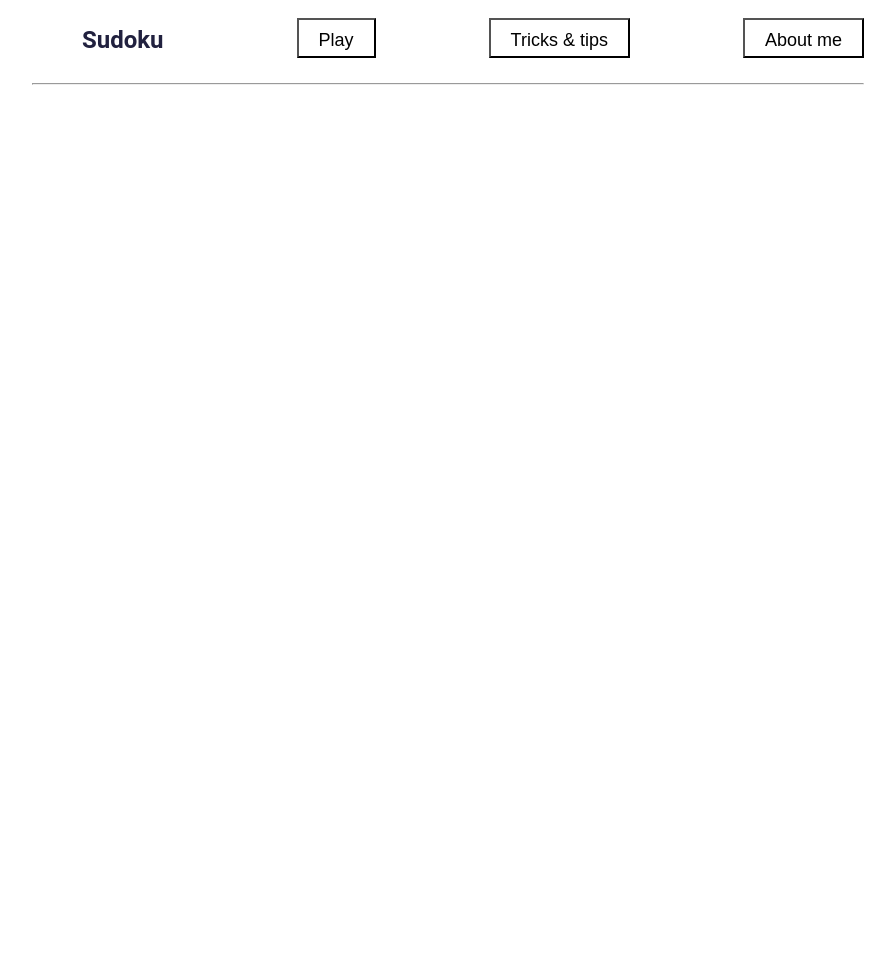
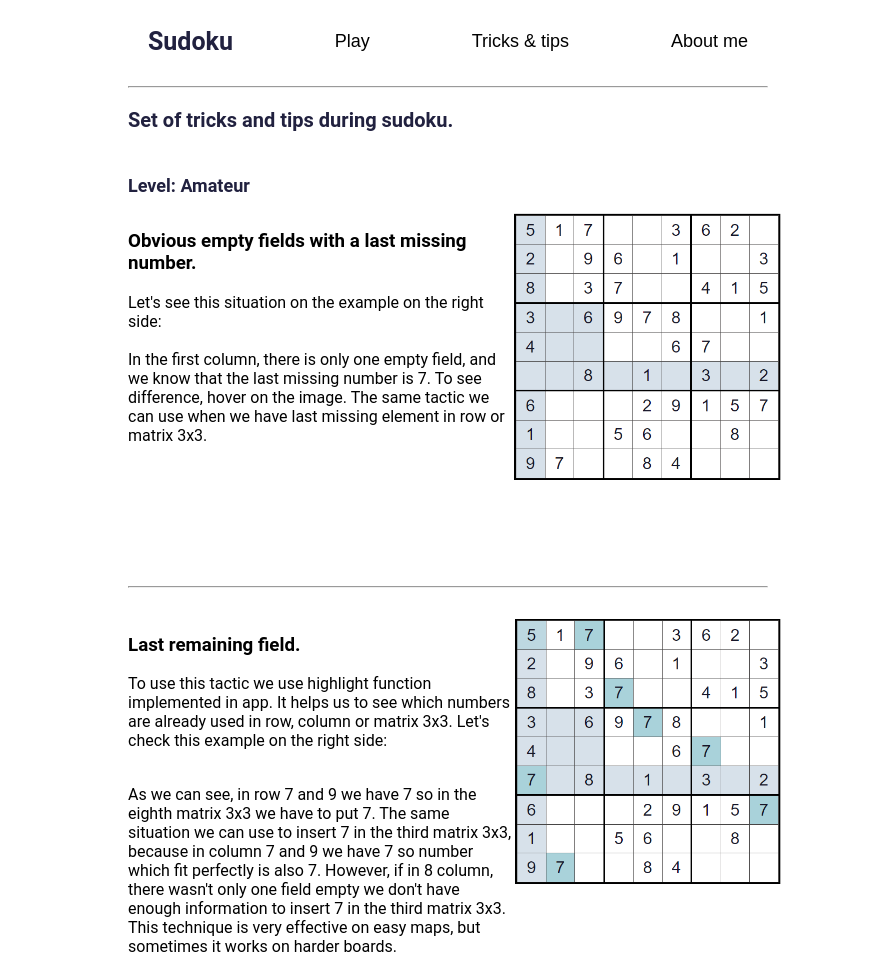
Before and after one commit to lukaszfabia/Sudoku, a website: page trickandtips.html in a window 1280 px wide. Shown: the whole page, without its empty margins (192-1087 px from the left). Before the commit the page ends 800 px from the top, so only its background shows below. Drawn offline with Linux system fonts and the light colour scheme.

Commit message:
dodanie jakis trikow poprawki do header.css i usuniecie zdebnych rzeczy ze skryptu

```diff
--- a/game.css
+++ b/game.css
@@ -157,7 +157,7 @@
     transition: background-color 0.3s ease;
 }
 
-.buttons-style {
+.new-game-button {
     display: inline-block;
     margin-left: 20px;
     margin-top: 20px;
@@ -171,7 +171,7 @@
     font-family: "Roboto", sans-serif;
 }
 
-.buttons-style:hover {
+.new-game-button:hover {
     background-color: #0c0d4b;
     transition: background-color 0.3s ease;
 }
--- a/header.css
+++ b/header.css
@@ -1,6 +1,6 @@
-body {
+body{
     font-family: "Roboto", sans-serif;
-    width: 65%;
+    width: 50%;
     height: auto;
     margin: 0 auto;
 }
@@ -10,21 +10,20 @@ body {
     width: auto;
     height: auto;
     display: flex;
-    justify-content: space-between;
+    justify-content: flex-start;
     align-items: center;
+    background-color: white;
 }
 
 .sudoku-title {
-    font-size: 24px;
     padding: 10px 20px 5px;
+    font-size: 25px;
     cursor: pointer;
     position: relative;
     overflow: hidden;
-    background-color: white;
-    margin-left: 30px;
 }
 
-.sudoku-title:before {
+.sudoku-title:before{
     content: "";
     position: absolute;
     bottom: 0;
@@ -40,14 +39,17 @@ body {
 }
 
 .header-button {
+    background-color: white;
     font-size: 18px;
     padding: 10px 20px 5px;
+    border: none;
+    border-radius: 5px;
+    margin-left: auto;
     cursor: pointer;
     position: relative;
     overflow: hidden;
-    background-color: white;
-    margin-left: 50px;
 }
+
 
 .header-button::before {
     content: "";
@@ -63,13 +65,13 @@ body {
 .header-button:hover::before {
     width: 100%;
 }
-
 .link {
     text-decoration: none;
     color: black;
 }
 
-.link-title {
+.link-title{
     text-decoration: none;
     color: #21213f;
+
 }
--- a/main-site.css
+++ b/main-site.css
@@ -10,3 +10,66 @@
     font-size: 16px;
     line-break: auto;
 }
+
+.link-tutorial {
+    text-decoration: none;
+    color: #21213f;
+    font-size: 16px;
+    font-weight: bold;
+}
+
+.level {
+    color: #21213f;
+    font-size: 18px;
+    font-weight: bold;
+}
+
+.container {
+    display: flex;
+    align-items: flex-start;
+    width: 60%;
+    height: 40%;
+}
+
+.image-container {
+    display: flex;
+    flex-direction: column;
+    justify-content: space-between;
+    width: 40%;
+    height: 100%;
+    float: right;
+}
+
+.image1 {
+    width: 270px;
+    height: 270px;
+    background-image: url(example1.png);
+    background-color: #FFFFFF;
+    background-repeat: no-repeat;
+    background-size: cover;
+    margin: auto;
+    transition: background-image 0.5s ease;
+}
+
+.image1:hover {
+    background-image: url(example1a.png);
+}
+
+.image2 {
+    width: 270px;
+    height: 270px;
+    background-image: url(example1a.png);
+    background-color: #FFFFFF;
+    background-repeat: no-repeat;
+    background-size: cover;
+    margin: auto;
+    transition: background-image 0.5s ease;
+}
+
+.image2:hover {
+    background-image: url(example1b.png);
+}
+
+.article-text {
+    text-align: left;
+}
--- a/trickandtips.html
+++ b/trickandtips.html
@@ -4,7 +4,7 @@
     <meta charset="UTF-8">
     <title>Sudoku</title>
     <link rel="stylesheet" href="header.css">
-    <link rel="stylesheet" href="game.css">
+    <link rel="stylesheet" href="main-site.css">
     <meta name="viewport" content="width=device-width, initial-scale=1.0">
 
 
@@ -14,8 +14,40 @@
     <h1 class="sudoku-title"><a class="link-title" href="sudoku.html">Sudoku</a></h1>
     <button class="header-button"><a class="link" href="game.html">Play</a></button>
     <button class="header-button"><a class="link" href="trickandtips.html">Tricks & tips</a></button>
-    <button class="header-button"><a class="link" href="aboutme.html">About me</a></button>
+    <button class="header-button"><a class="link" href="aboutme.html" target="_blank">About me</a></button>
 </header>
 <hr>
+
+<article>
+    <h3 class="head">Set of tricks and tips during sudoku.</h3>
+    <br>
+    <h1 class="level">Level: Amateur</h1>
+    <div class="image-container">
+        <div class="image1"></div>
+    </div>
+    <div class="container">
+        <div class="article-text">
+            <h3 class="article-text">Obvious empty fields with a last missing number.</h3>
+            Let's see this situation on the example on the right side:
+            <br><br>
+            In the first column, there is only one empty field, and we
+            know that the last missing number is 7. To see
+            difference, hover on the image. The same tactic we can use when we have last missing element in row or matrix 3x3.
+        </div>
+    </div>
+    <br><br><br><br><br><br><br><hr><br>
+    <div class="image-container">
+        <div class="image2"></div>
+    </div>
+    <div class="container">
+        <div class="article-text">
+            <h3 class="article-text">Last remaining field.</h3>
+            <p>To use this tactic we use highlight function implemented in app. It helps us to see which numbers are already used in row, column or matrix 3x3. Let's check this example on the right side:</p>
+            <br>
+            As we can see, in row 7 and 9 we have 7 so in the eighth matrix 3x3 we have to put 7. The same situation we can use to insert 7 in the third matrix 3x3, because in column 7 and 9 we have 7 so number which fit perfectly is also 7. However, if in 8 column, there wasn't only one field empty we don't have enough information to insert 7 in the third matrix 3x3. This technique is very effective on easy maps, but sometimes it works on harder boards.
+        </div>
+    </div>
+</article>
+<br>
 </body>
 </html>
```
Also changed, not shown: game.html (+1 -1 lines), generate_board.js (+121 -18 lines), sudoku.html (+12 -1 lines), example.png (deleted), example1.png (added), example1a.png (added), example1b.png (added), exmaple.png (added).
